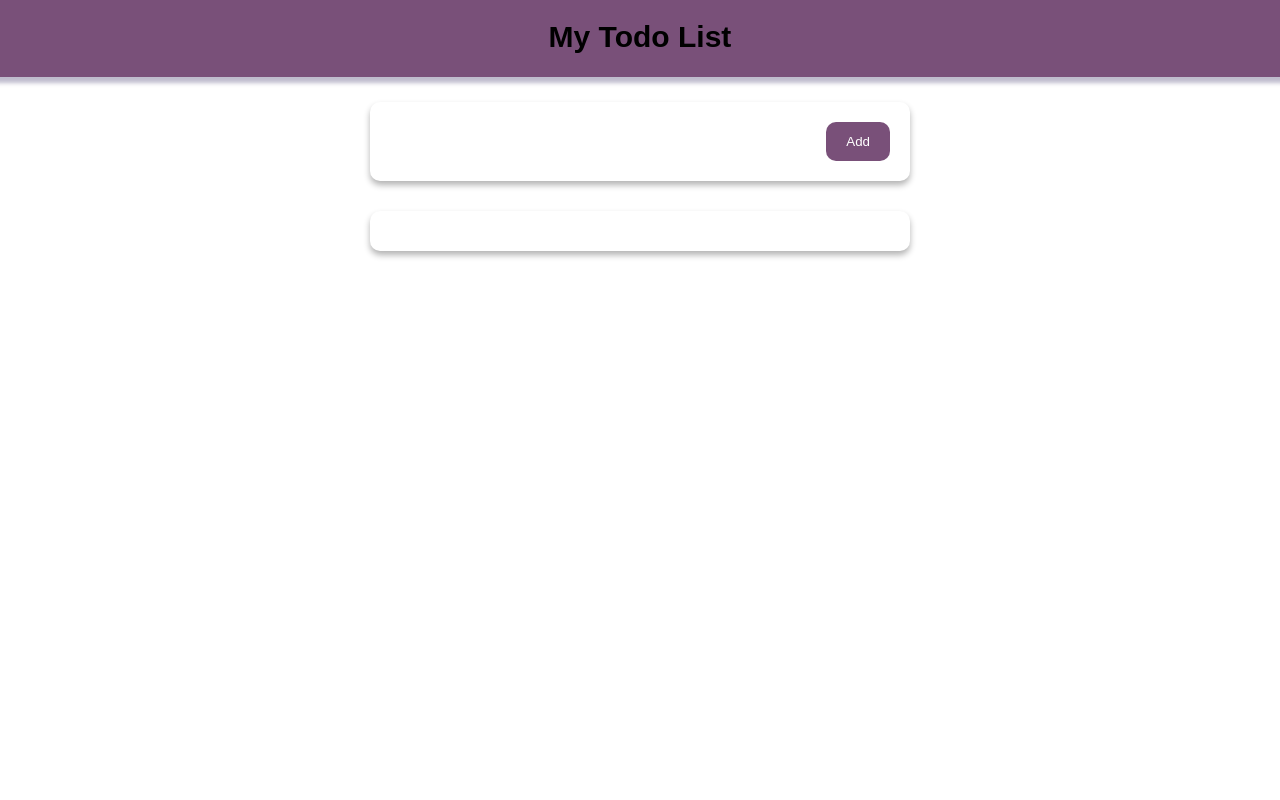
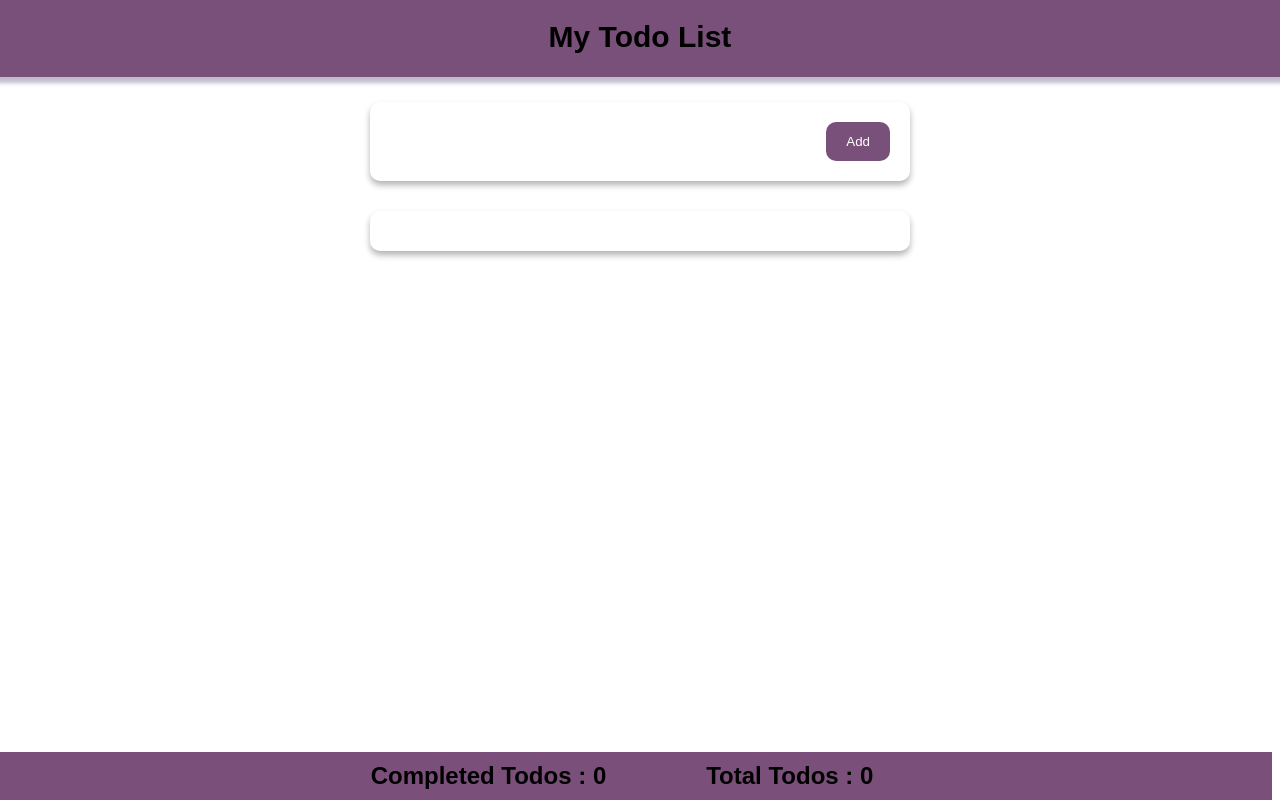
Before and after one commit to Hamadullah12/javascript-course, a React (Vite) app in the folder React/Todo-App/Todo-App/: page / in a window 1280 px wide. Shown: the top 800 px of the page. Built offline with nearby package versions, Linux system fonts and the light colour scheme.

Commit message:
we make it soreted the items and the todo app is completeyly done completed

```diff
--- /dev/null
+++ b/React/Todo-App/Todo-App/src/components/Footer.jsx
@@ -0,0 +1,9 @@
+import style from "./footer.module.css";
+export default function Footer({ completedTodos, totalTodos}) {
+    return(
+        <div className={style.footer}>
+        <span className={style.item}>Completed Todos : {completedTodos}</span>
+        <span className={style.item}>Total Todos : {totalTodos}</span>
+        </div>
+    )
+}
--- a/React/Todo-App/Todo-App/src/components/Todo.jsx
+++ b/React/Todo-App/Todo-App/src/components/Todo.jsx
@@ -1,13 +1,16 @@
 import { useState } from "react";
 import Form from "./Form";
 import TodoList from "./TodoList";
+import Footer from "./Footer";
 
 export default function Todo({ }) {
     const [todos, setTodos] = useState([]);
+    const completedTodos = todos.filter((todo) => todo.done).length;
+    const totalTodos = todos.length;
 
     return <div>
         <Form todos={todos} setTodos={setTodos} />
         <TodoList todos={todos} setTodos={setTodos}/>
-
+        <Footer completedTodos={completedTodos} totalTodos={totalTodos} />
     </div>
 }
--- a/React/Todo-App/Todo-App/src/components/TodoList.jsx
+++ b/React/Todo-App/Todo-App/src/components/TodoList.jsx
@@ -1,10 +1,11 @@
 import TodoItem from "./Todoitem";
 import style from "./todoList.module.css"
-export default function TodoList({todos,setTodos}) {
+export default function TodoList({ todos, setTodos }) {
+  const sortedItem = todos.slice().sort((a, b)=> Number(a.done)-Number(b.done))
     return (
         <div className={style.list}>
           {
-        todos.map((item) => (
+        sortedItem.map((item) => (
           <TodoItem key={item.name} item={item} todos={todos} setTodos={setTodos} />
         ))}
         </div>
--- /dev/null
+++ b/React/Todo-App/Todo-App/src/components/footer.module.css
@@ -0,0 +1,13 @@
+.footer{
+    position: fixed;
+    bottom: 0;
+    font-size: 1.5em;
+    font-weight: bold;
+    text-align: center;
+    width: 100%;
+    background-color: #7a507a;
+    padding: 10px;
+}
+.item{
+    margin: 50px;
+}
```
